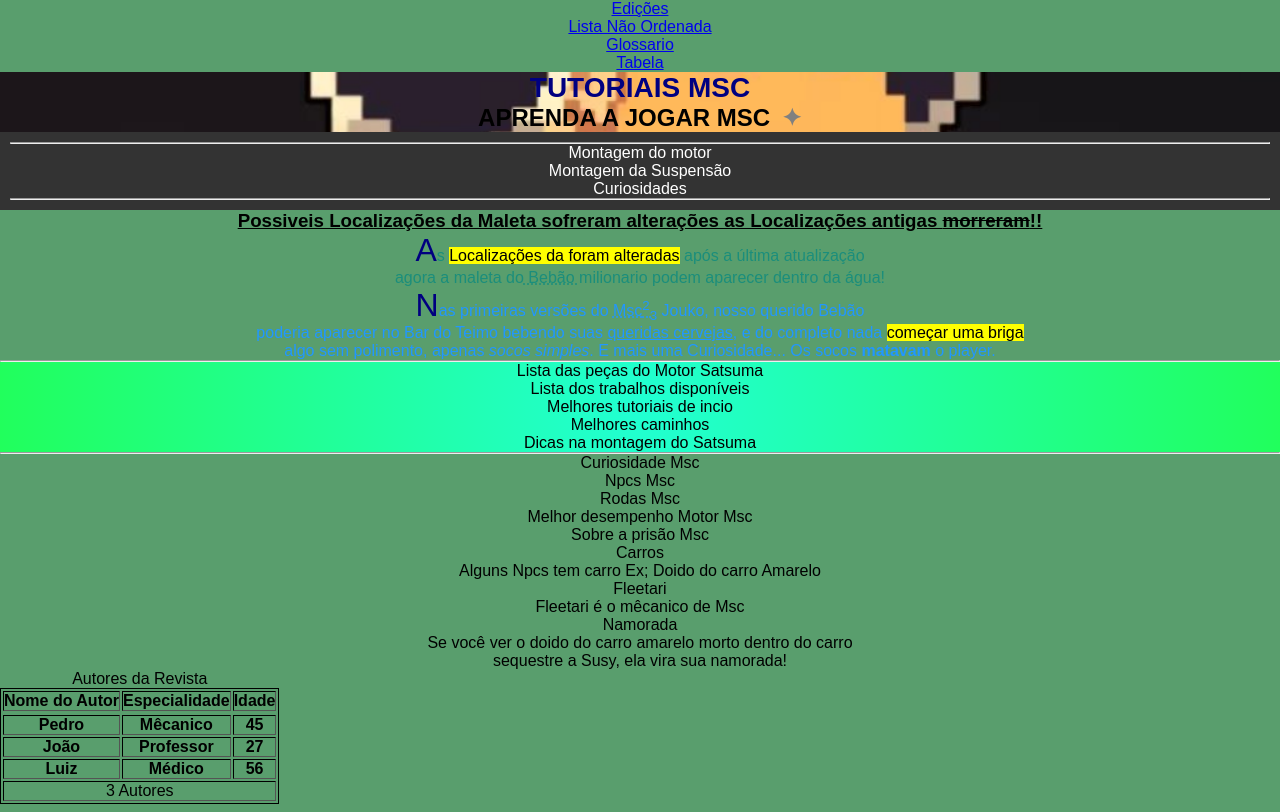
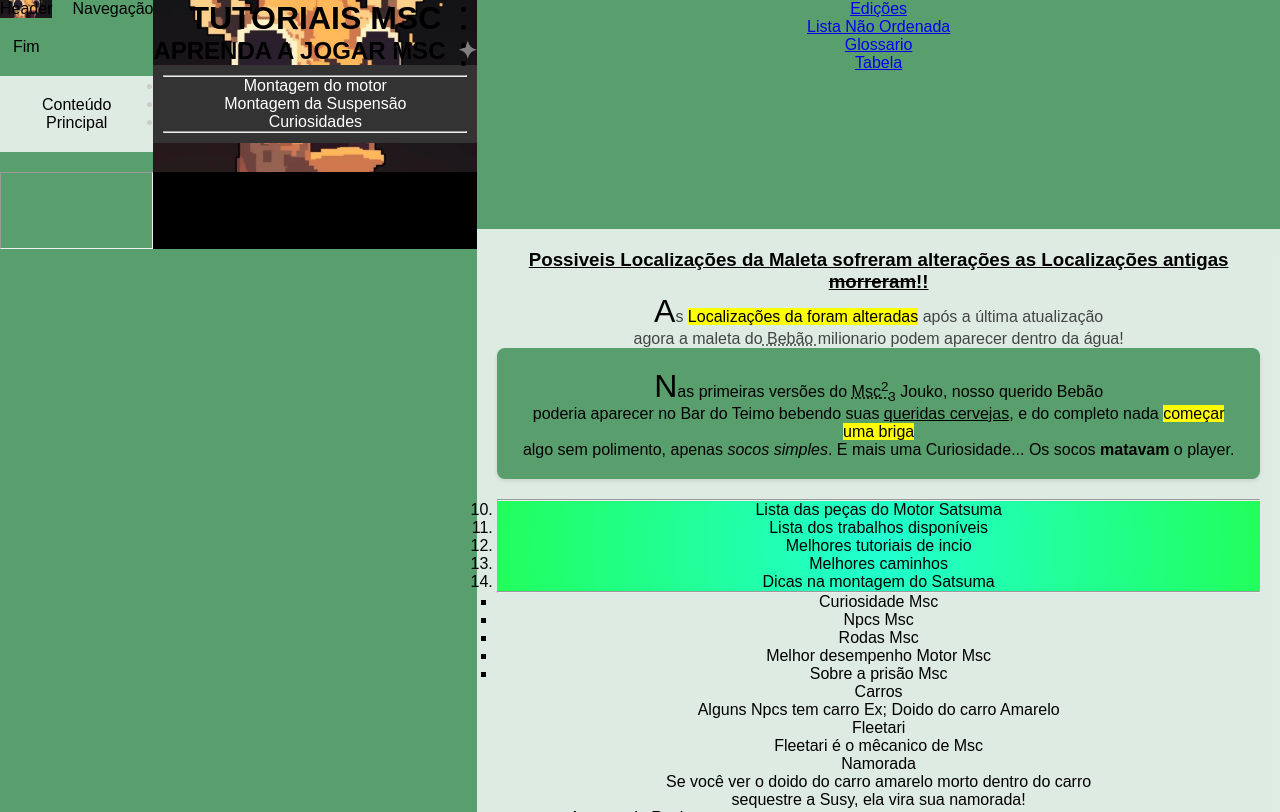
Before and after one commit to PartiuChurras/meu-site, a plain HTML site: page revista.html in a window 1280 px wide. Shown: the top 812 px of the page. Drawn offline with Linux system fonts and the light colour scheme.

Commit message:
Atualiza a estrutura do HTML, removendo duplicatas e organizando seções para melhor legibilidade.

```diff
--- a/estilo.css
+++ b/estilo.css
@@ -1,7 +1,15 @@
-/* Estilizando o menu */
+/*-------------------------Coisas Globais--------------------------------*/
+* {
+    margin: 0;
+    padding: 0;
+}
+
 * {
     text-align: center;
 }
+
+/*------------------------------------------------------------------*/
+/*---------------------------Coisas ID------------------------------*/
 
 .menu {
   background-color: #333;
@@ -21,22 +29,109 @@
   padding: 20px;
   background-color: #000000;
 
-  p {
-    color: blue;
-  }
+p {
+    color: rgb(0, 0, 0);
 }
+
+}
+
+.umasessao {
+    background: radial-gradient(circle, rgb(33, 255, 211), rgb(33, 255, 92));
+}
+
+
+#pespecificio {
+    color: rgba(0, 0, 0, 0.7);
+}
+
+#pespecificio2 {
+    color: hsl(0, 0%, 0%);
+}
+/*-----------------------------------------------------------------------*/
+
+/*---------------------------Coisas Tag-----------------------------------*/
 p {
-    color: rgb(32, 0, 175);
+    color: rgb(0, 0, 0);
     text-align: center;
     }
-* {
-    margin: 0;
-    padding: 0;
-}
 
 table {
     border: 1px solid black;
 }
+
+h1 {
+    color: #000000;
+}
+
+h2 {
+    color: rgb(rgb(0, 0, 0));
+}
+
+h1, h2 {
+    text-transform: uppercase;
+    font-weight: 700;
+}
+
+h3 {
+    color: rgb(0, 0, 0);
+    text-decoration: underline;
+}
+
+body {
+    background-color: rgb(89, 158, 109);
+    font-family: Arial, Helvetica, sans-serif;
+    background-attachment: fixed;
+    display: grid;
+    grid-template-columns: 2fr;
+    grid-template-rows: auto 1fr auto;
+    grid-template-areas:
+        "header"
+        "main"
+        "footer"
+    gap 10px;
+    height: auto;
+}
+
+main {
+    position: relative;
+    bottom: 20px;
+    grid-area: main;
+    padding: 20px;
+    background-color: rgba(255, 255, 255, 0.8);
+}
+
+aside {
+    background-color: rgb(89, 158, 109);
+    padding: 20px;
+    border-radius: 8px;
+    box-shadow: 0 2px 4px rgba(0, 0, 0, 0.1);
+    margin-bottom: 20px;
+}
+
+header {
+    background-image: url('imagens/girafa.jpg');
+    background-size: cover;
+    background-position: center;
+}
+
+
+/*------------------------------------------------------------------------*/
+/*------------------------------------Coisas Classe-----------------------*/
+.grid-container {
+    display: grid;
+    grid-template-columns: 1fr 1fr;
+    grid-template-rows: auto;
+    grid-template-areas:
+        "header header"
+        "nav nav"
+        "footer footer"
+        "main main";
+    gap: 10px;
+    height: auto;
+
+    gap: 20px;
+}
+
 
 .destaque {
     background-color: yellow;
@@ -56,56 +151,18 @@ a:active {
 }
 
 input:focus {
-    border: 2px solid blue;
+    border: 2px solid rgb(0, 0, 0);
     outline: none;
 }
 
 p::first-letter {
     font-size: 200%;
-    color: navy;
-}
-h1 {
-    color: #090AEB;
-}
-h2 {
-    color: rgb(rgb(11, 136, 130));
+    color: rgb(0, 0, 0);
 }
 
-h1, h2 {
-    text-transform: uppercase;
-    font-weight: 700;
-}
-
-h3 {
-    text-decoration: underline;
-}
 
 h2::after {
     content: " ✦";
     color: gray;
     margin-left: 5px;
 }
-
-body {
-    background-color: rgb(89, 158, 109);
-    font-family: Arial, Helvetica, sans-serif;
-    background-attachment: fixed;
-}
-
-#pespecificio {
-    color: rgba(1, 136, 130, 0.7);
-}
-
-#pespecificio2 {
-    color: hsl(208, 100%, 56.4%);
-}
-
-header {
-    background-image: url('imagens/girafa.jpg');
-    background-size: cover;
-    background-position: center;
-}
-
-.umasessao {
-    background: radial-gradient(circle, rgb(33, 255, 211), rgb(33, 255, 92));
-}
--- a/revista.html
+++ b/revista.html
@@ -12,18 +12,14 @@
 </head>
 
 <body>
-
-    <nav>
-        <ul>
-            <li><a href="#edicoesdarevista">Edições</a></li>
-            <li><a href="#naoordenado">Lista Não Ordenada</a></li>
-            <li><a href="#glossario">Glossario</a></li>
-            <li><a href="#tabela">Tabela</a></li>
-        </ul>
-    </nav>
-
+<div class="grid-container">
+    <header>Header</header>
+    <nav>Navegação</nav>
+    <main>Conteúdo Principal</main>
+    <footer>Fim</footer>
+</div>
     <header>
-        <h1 style="color: navy; font-size: 28px; text-align: center;" > Tutoriais Msc </h1>
+        <h1> Tutoriais Msc </h1>
         <h2> Aprenda a jogar Msc</h2>
 
         <nav class="menu">
@@ -36,6 +32,15 @@
             <hr>
         </nav>
     </header>
+
+    <nav>
+        <ul>
+            <li><a href="#edicoesdarevista">Edições</a></li>
+            <li><a href="#naoordenado">Lista Não Ordenada</a></li>
+            <li><a href="#glossario">Glossario</a></li>
+            <li><a href="#tabela">Tabela</a></li>
+        </ul>
+    </nav>
 
 <main>
         <section>
@@ -53,10 +58,10 @@
                             algo sem polimento, apenas <i>socos simples</i>. E mais uma Curiosidade... Os socos
                             <strong>matavam</strong> o player.
                         </p>
-                </aside>
+                </  >
             </article>
         </section>
-    </main>
+
 
     <hr>
 
@@ -174,6 +179,7 @@
 
             </fieldset>
         </form>
+</main>
 
 
     <hr>
```
Lines whose indentation alone changed are shown as unchanged.
